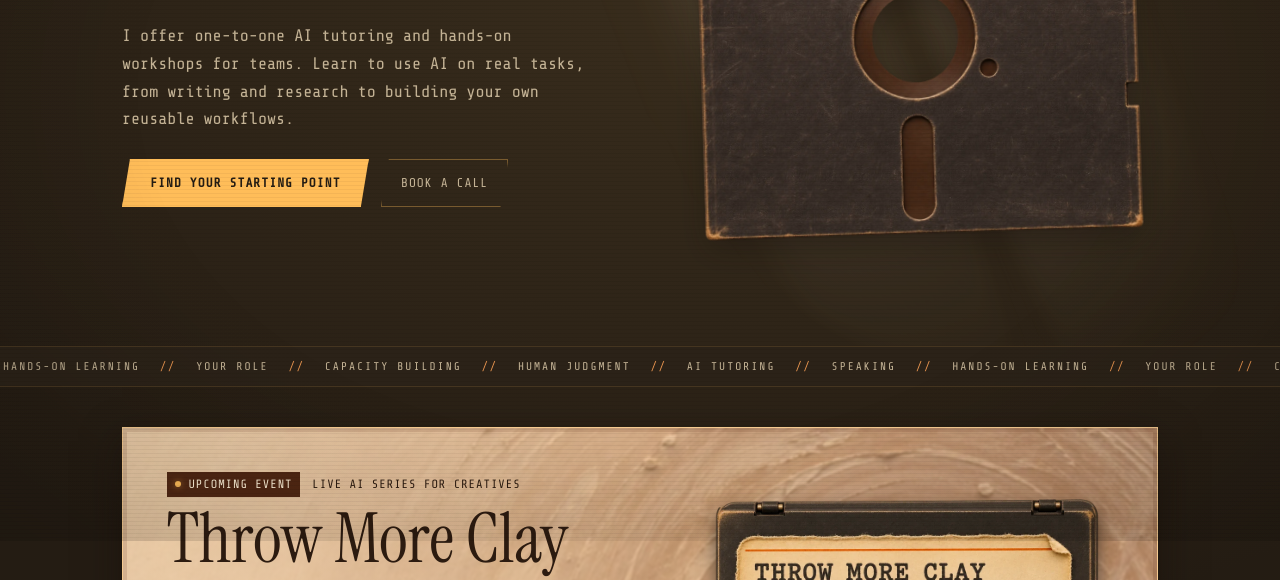
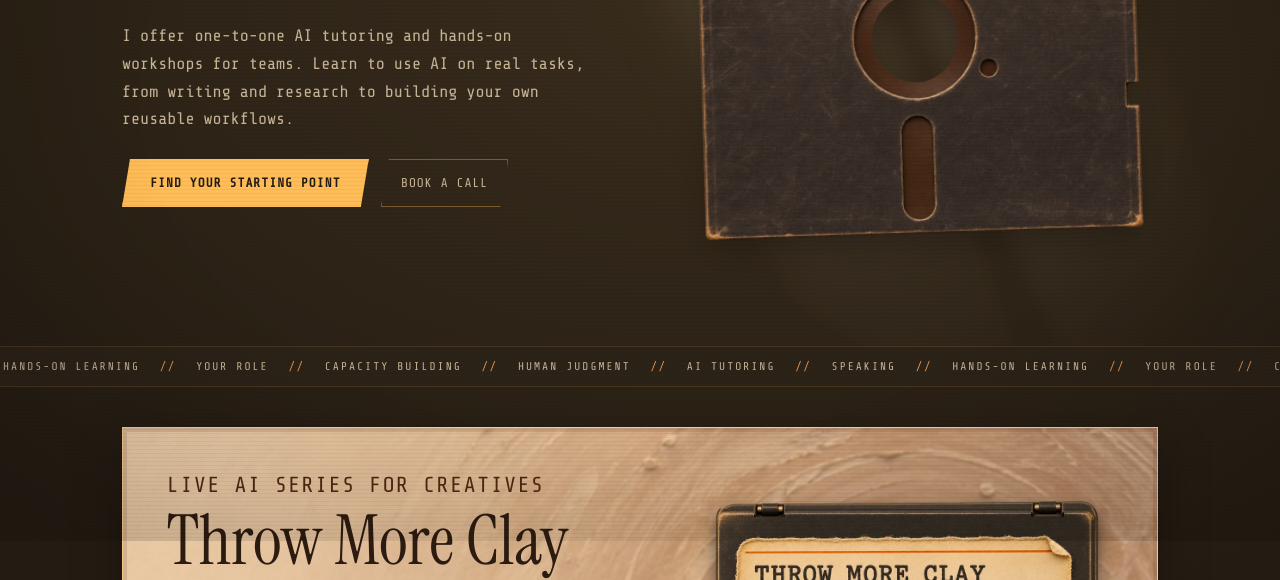
Before and after one commit to charleswilke/fellow-vector-site, an Astro site: page / in a window 1280 px wide. Shown: the part 359-939 px from the top of the page. Built offline with nearby package versions, Linux system fonts and the light colour scheme; Astro itself is replaced by a stand-in of ours.

Commit message:
Refine the Throw More Clay card copy and heading

```diff
--- a/src/pages/index.astro
+++ b/src/pages/index.astro
@@ -80,16 +80,13 @@ import photoPortrait from '../assets/cw2.webp';
     <div class="container">
       <a href="/clay" class="clay-feature-panel" aria-labelledby="clay-feature-cta">
         <div class="clay-feature-copy">
-          <p class="clay-feature-kicker">
-            <span class="clay-feature-status">Upcoming event</span>
-            <span>Live AI series for creatives</span>
-          </p>
+          <p class="clay-feature-series">Live AI Series for Creatives</p>
           <h2 id="clay-feature-title">Throw More Clay</h2>
           <p class="clay-feature-description">Bring a creative project you care about. Spend three live evenings making it into something you stand behind.</p>
           <div class="clay-feature-action">
             <p>January 11, 18, and 25, 2027 · Online</p>
             <ClayKeycap id="clay-feature-cta">
-              Explore Throw More Clay <span aria-hidden="true">→</span>
+              Explore the upcoming event <span aria-hidden="true">→</span>
             </ClayKeycap>
           </div>
         </div>
@@ -529,6 +526,15 @@ import photoPortrait from '../assets/cw2.webp';
     box-shadow: inset 0 0 0 4px #5f331b26;
   }
 
+  .clay-feature-series {
+    color: #502713;
+    font-size: clamp(1rem, 1.7vw, 1.375rem);
+    line-height: 1.25;
+    letter-spacing: 0.08em;
+    text-transform: uppercase;
+    text-wrap: balance;
+  }
+
   .clay-feature-panel:is(:hover, :focus-visible) {
     color: #2c1b10;
     text-shadow: none;
--- a/src/styles/clay-feature.css
+++ b/src/styles/clay-feature.css
@@ -30,24 +30,6 @@
   text-transform: uppercase;
 }
 
-.clay-feature-status {
-  display: inline-flex;
-  align-items: center;
-  gap: 0.45rem;
-  padding: 0.35em 0.65em;
-  background: #502713;
-  color: #fff2d9;
-}
-
-.clay-feature-status::before {
-  content: '';
-  width: 0.4rem;
-  height: 0.4rem;
-  border-radius: 50%;
-  background: var(--phosphor);
-  box-shadow: 0 0 6px #ffbd5980;
-}
-
 .clay-feature-copy h2 {
   font-size: clamp(3.1rem, 5.4vw, 4.5rem);
   line-height: 0.98;
```
